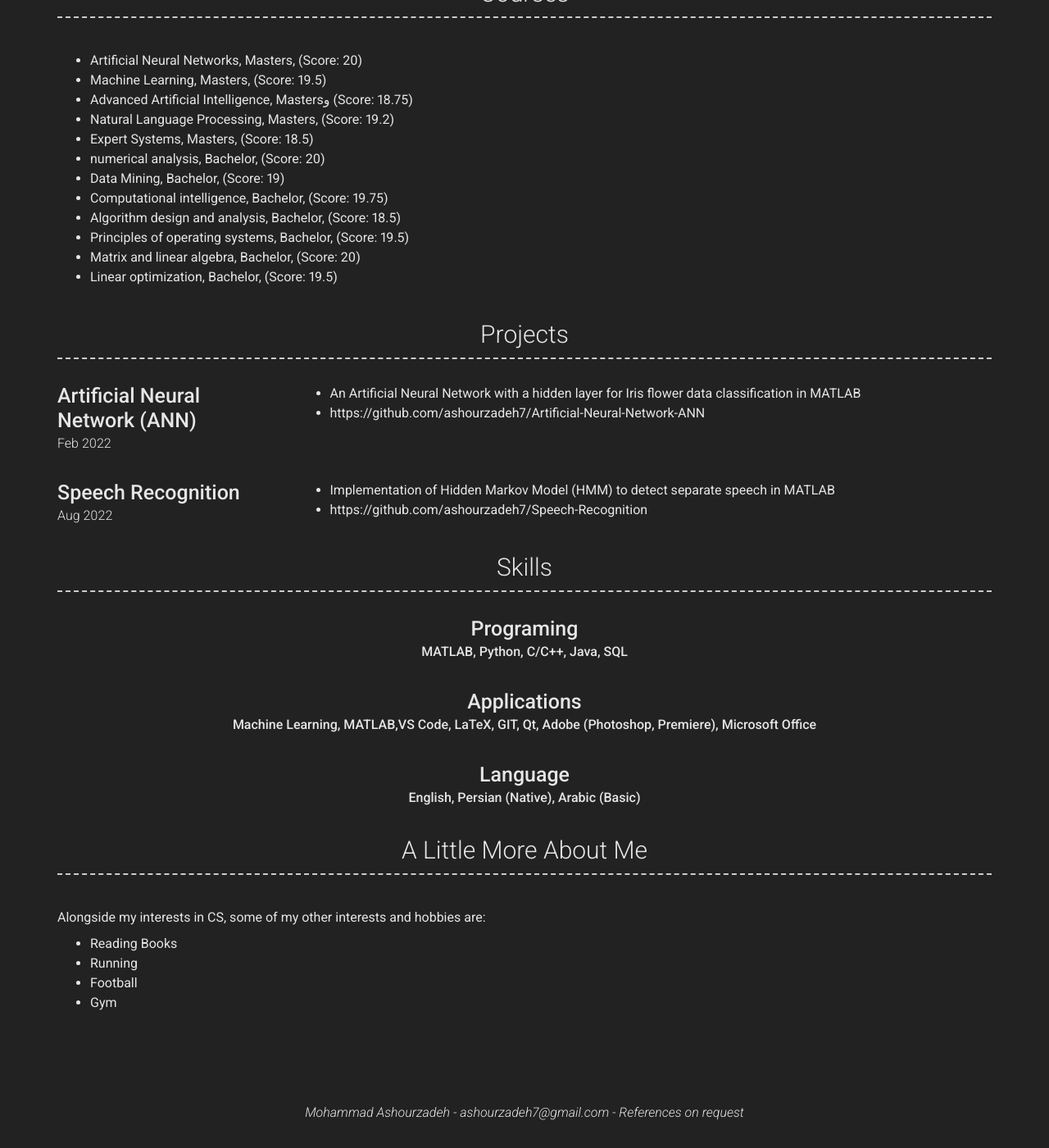
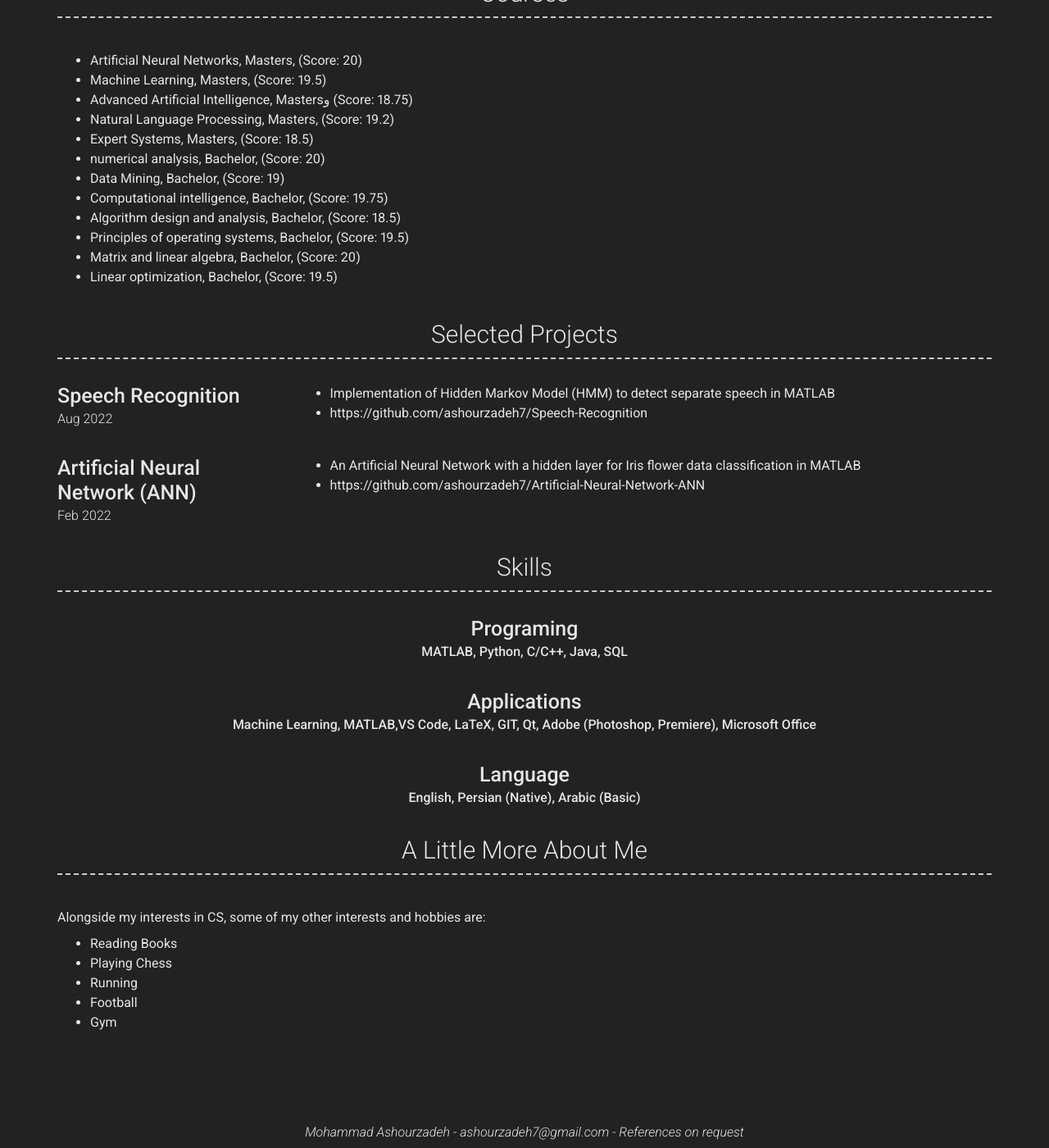
Before and after one commit to ashourzadeh7/ashourzadeh7.github.io, a Jekyll site: the page built from index.md, in a window 1280 px wide and 1400 px high, scrolled down 888 px. Shown: the whole window at 82% size. Built offline with Jekyll 4.4.1, drawn with Linux system fonts in a browser that asks for light colours; nearby versions of some CDN libraries; before the commit the page ends 2264 px from its top, so only the background shows below that; part of the change alters nothing that is shown.

Commit message:
Update _config.yml

```diff
--- a/_config.yml
+++ b/_config.yml
@@ -117,9 +117,18 @@ content:
       - Linear optimization, Bachelor, (Score: 19.5)
 
 
-  - title: Projects # Title for the section
+  - title: Selected Projects # Title for the section
     layout: list # Type of content section (list/text)
     content:
+      - layout: top-middle
+        title: Speech Recognition
+        # sub_title:
+        caption: Aug 2022
+        layout: text
+        description: |
+            - Implementation of Hidden Markov Model (HMM) to detect separate speech in MATLAB
+            - https://github.com/ashourzadeh7/Speech-Recognition
+
       - layout: top-middle
         title: Artificial Neural Network (ANN)
         # sub_title:
@@ -128,15 +137,6 @@ content:
         description: |
             - An Artificial Neural Network with a hidden layer for Iris flower data classification in MATLAB
             - https://github.com/ashourzadeh7/Artificial-Neural-Network-ANN
-
-      - layout: top-middle
-        title: Speech Recognition
-        # sub_title:
-        caption: Aug 2022
-        layout: text
-        description: |
-            - Implementation of Hidden Markov Model (HMM) to detect separate speech in MATLAB
-            - https://github.com/ashourzadeh7/Speech-Recognition
 
 
 #      - layout: top-middle
@@ -184,6 +184,7 @@ content:
     content: |
         Alongside my interests in CS, some of my other interests and hobbies are:
         - Reading Books
+        - Playing Chess
         - Running
         - Football
         - Gym
```
